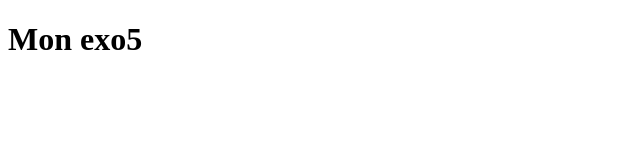
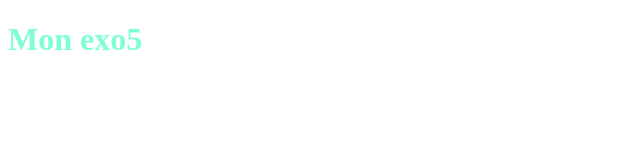
Before and after one commit to leawan75020/Exo5, a plain HTML site: page index.html in a window 1280 px wide. Shown: the whole page, without its empty margins (0-640 px from the left). Drawn offline with Linux system fonts and the light colour scheme.

Commit message:
modif style

```diff
--- a/index.html
+++ b/index.html
@@ -4,7 +4,8 @@
     <meta charset="UTF-8" />
     <meta http-equiv="X-UA-Compatible" content="IE=edge" />
     <meta name="viewport" content="width=device-width, initial-scale=1.0" />
-    <title>exo5</title>
+    <title>Exo 5 a du sttyle</title>
+    <link rel="stylesheet" href="style.css" />
   </head>
   <body>
     <h1>Mon exo5</h1>
```
